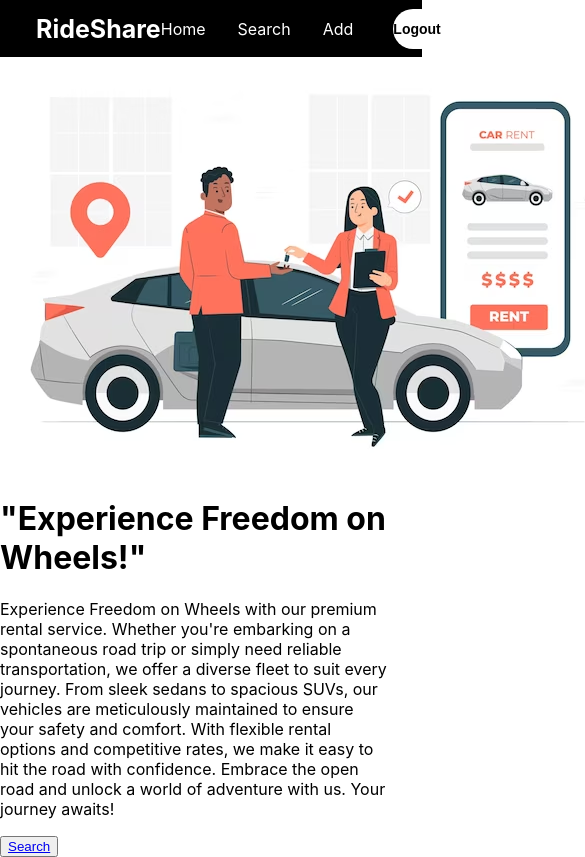
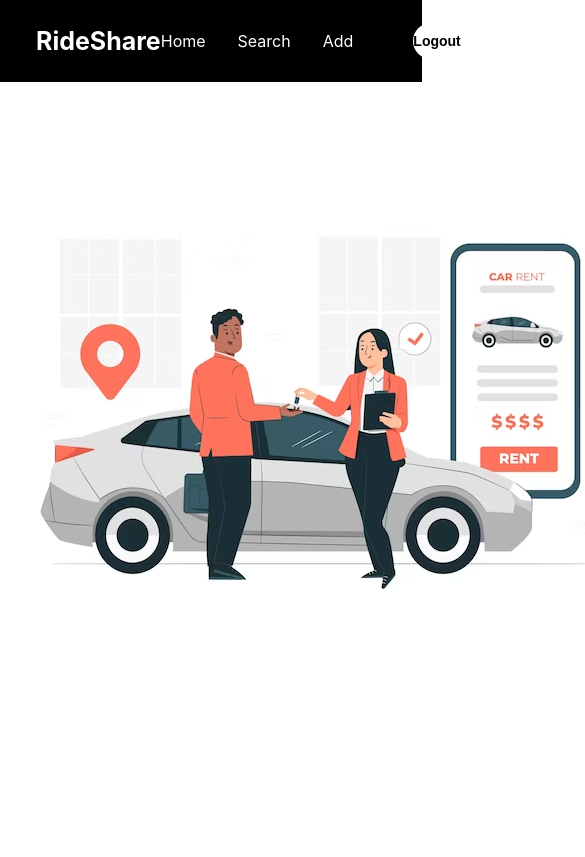
Before and after one commit to Hansika002/RideShare, a React (Create React App) app in the folder client/: page / in a window 390 px wide. Shown: the top 857 px of the page, 585 px wide, since content can reach past the window. Built offline with nearby package versions, Linux system fonts and the light colour scheme; sample sign-in values are in the browser's storage.

Commit message:
all changes css

```diff
--- a/client/src/components/Login/styles.module.css
+++ b/client/src/components/Login/styles.module.css
@@ -66,7 +66,7 @@
 	flex-direction: column;
 	align-items: center;
 	justify-content: center;
-	background-color: #00B9F1;
+	background-color: #000000;
 	border-top-right-radius: 10px;
 	border-bottom-right-radius: 10px;
 }
@@ -92,7 +92,39 @@
 }
 
 .green_btn {
-	background-color: #00B9F1;
+	background-color: #000000;
 	color: white;
 	margin: 10px;
 }
+
+/* Responsive styles for mobile */
+
+@media (max-width: 768px) {
+    .login_form_container {
+        width: 90%;
+        height: auto;
+        flex-direction: column;
+    }
+
+	.form_container h1{
+		text-align: center;
+	}
+
+    .left,
+    .right {
+        flex: 1;
+        border-radius: 10px;
+    }
+
+    .input {
+        width: 70%;
+    }
+
+    .green_btn {
+        width: 70%;
+    }
+
+	.white_btn{
+		margin-bottom: 10px;
+	}
+}
--- a/client/src/components/Main/styles.module.css
+++ b/client/src/components/Main/styles.module.css
@@ -1,27 +1,59 @@
-.navbar {
-	width: 100%;
-	height: 70px;
-	background-color: #00B9F1;
-	display: flex;
-	align-items: center;
-	justify-content: space-between;
+body {
+    overflow-x: hidden;
 }
 
-.navbar h1 {
-	color: white;
-	font-size: 25px;
-	margin-left: 20px;
+.container{
+    display: flex;
+    justify-content: space-between;
+    align-items: center;
+    width: 100%;
 }
 
-.white_btn {
+.left_part{
+    flex: 0 0 48%;
+}
+
+.right_part{
+    flex: 0 0 48%;
+}
+
+.img {
+	filter: drop-shadow(10px 7px 10px #0000);
+	margin-top: 10px;
+	margin-left: 10px;
+	margin-bottom: 10px;
+}
+
+.black_btn {
 	border: none;
     outline: none;
     padding: 12px 0;
-	background-color: white;
+    background-color:  #000000;
     border-radius: 20px;
-	width: 120px;
+    width: 100px;
     font-weight: bold;
     font-size: 14px;
     cursor: pointer;
+    margin-left: 40px;
     margin-right: 20px;
+
 }
+
+.links a, .links button {
+    color: white;
+    text-decoration: none;
+    border: none;
+    background: none;
+    cursor: pointer;
+    font-size: 1rem;
+  }
+
+.Link {
+	color: white;
+}
+
+
+
+.links button:hover {
+    text-decoration: underline;
+  }
--- a/client/src/components/Navbar/styles.module.css
+++ b/client/src/components/Navbar/styles.module.css
@@ -4,8 +4,8 @@
   align-items: center;
   padding: 1rem;
   width: 100%;
-    height: 25px;
-    background-color: #000000;
+  height: 50px;
+  background-color:  #000000;
 }
 
 .links {
@@ -30,14 +30,14 @@
 .white_btn {
   border: none;
   outline: none;
-    padding: 12px 0;
+  padding: 10px 0;
   background-color: white;
   border-radius: 20px;
   width: 100px;
   font-weight: bold;
   font-size: 14px;
   cursor: pointer;
-    margin-left: 40px;
+  margin-left: 60px;
   margin-right: 20px;
 }
 
--- a/client/src/components/Singup/styles.module.css
+++ b/client/src/components/Singup/styles.module.css
@@ -22,7 +22,7 @@
 	flex-direction: column;
 	align-items: center;
 	justify-content: center;
-	background-color: #00B9F1;
+	background-color: #000000;
 	border-top-left-radius: 10px;
 	border-bottom-left-radius: 10px;
 }
@@ -92,7 +92,43 @@
 }
 
 .green_btn {
-	background-color: #00B9F1;
+	background-color: #000000;
 	color: white;
 	margin: 10px;
 }
+
+/* Responsive styles for mobile */
+
+@media (max-width: 768px) {
+    .signup_form_container {
+        width: 90%;
+        height: auto;
+        flex-direction: column;
+    }
+
+    .left,
+    .right {
+        flex: 1;
+        border-radius: 10px;
+    }
+
+    .input {
+        width: 100%;
+    }
+
+    .green_btn {
+        width: 100%;
+    }
+
+	.white_btn{
+		margin-bottom: 10px;
+	}
+
+    .left h1 {
+        font-size: 30px;
+    }
+
+    .form_container h1 {
+        font-size: 35px;
+    }
+}
```
Also changed, not shown: client/src/components/Pages/Add/add.module.css (added), client/src/components/Pages/Search/search.module.css (added). Lines whose indentation alone changed are shown as unchanged.
